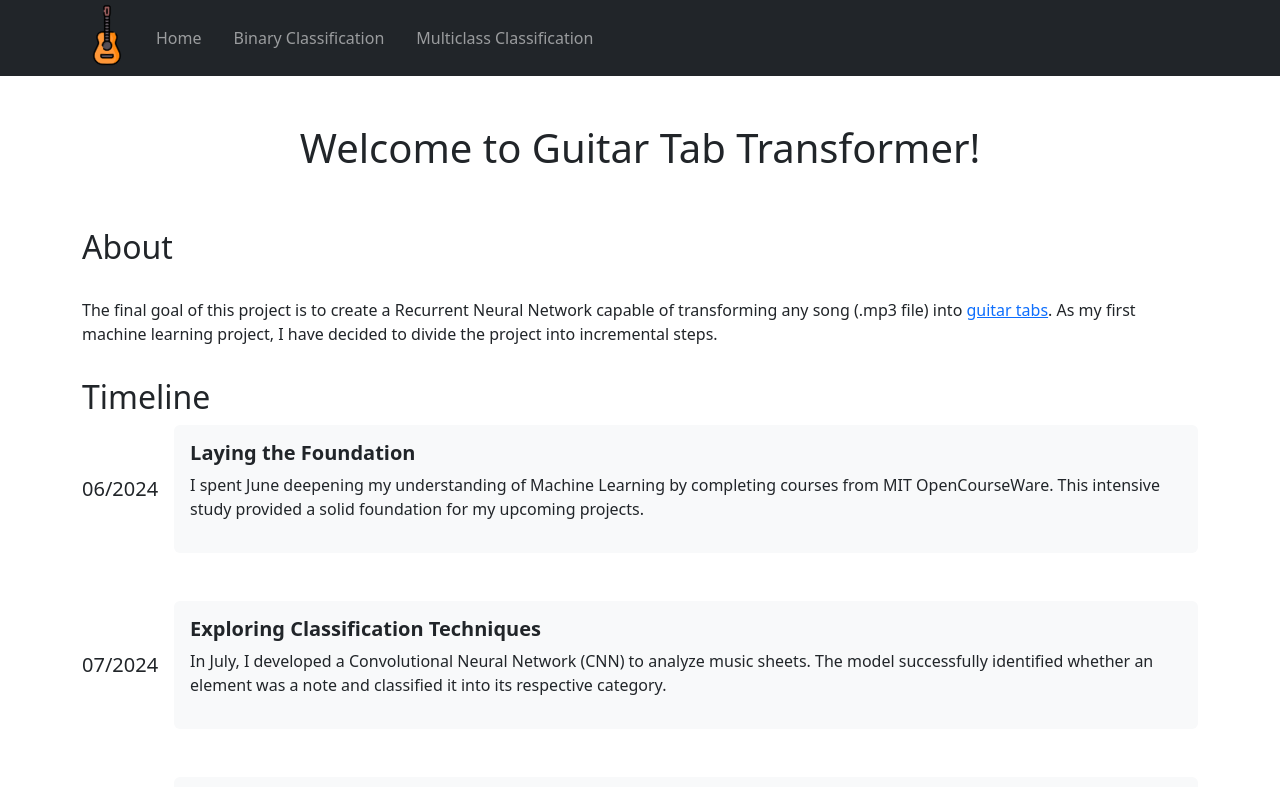
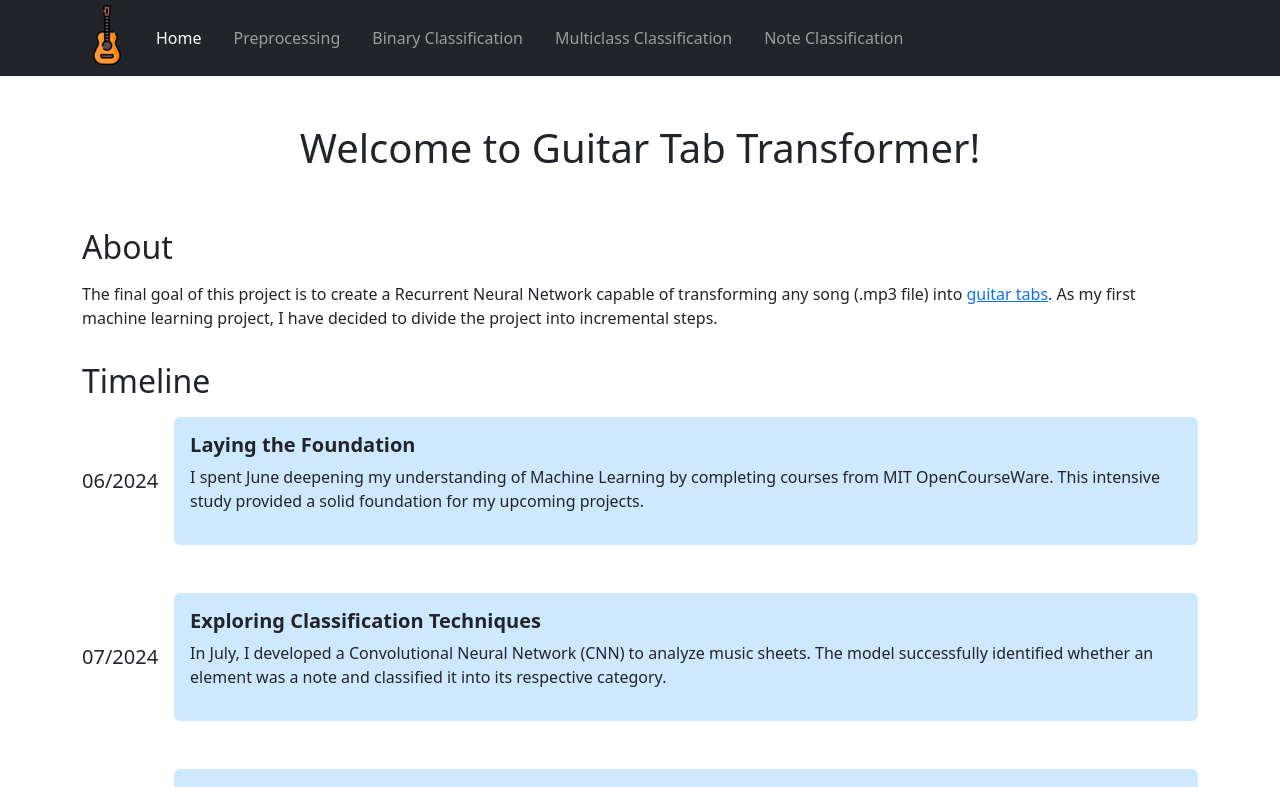
Before and after one commit to austinliu05/guitar-tab-transformer, a React (Create React App) app in the folder frontend/: page /home in a window 1280 px wide. Shown: the top 787 px of the page. Built offline with nearby package versions, Linux system fonts and the light colour scheme.

Commit message:
Updated links to notebooks

```diff
--- a/frontend/public/index.html
+++ b/frontend/public/index.html
@@ -3,7 +3,7 @@
 
 <head>
   <meta charset="utf-8" />
-  <link rel="icon" href="%PUBLIC_URL%/favicon.ico" />
+  <link rel="icon" href="logo.png" type="image/png"/>
   <meta name="viewport" content="width=device-width, initial-scale=1" />
   <meta name="theme-color" content="#000000" />
   <meta name="description" content="Web site created using create-react-app" />
@@ -22,7 +22,7 @@
       work correctly both with client-side routing and a non-root public URL.
       Learn how to configure a non-root public URL by running `npm run build`.
     -->
-  <title>React App</title>
+  <title>GTT</title>
 </head>
 
 <body>
--- a/frontend/src/components/Timeline.tsx
+++ b/frontend/src/components/Timeline.tsx
@@ -1,4 +1,5 @@
 import React from 'react'
+import '../styles/Timeline.scss'
 
 interface TimelineItemProps {
     date: string;
@@ -22,7 +23,7 @@ const timelineData = [
     {
         date: "08/2024",
         title: "Advancing to Multiclass Classification",
-        description: "By August, I made significant progress towards the final product. I enhanced the CNN to not only identify notes but also determine their durations based on the notehead and stem. The model further classified notes based on their position within the staff and generalized its recognition to new music sheets found online.",
+        description: "By August, I made significant progress towards the final product. I enhanced the CNN to not only identify notes but also determine their durations based on the notehead and stem. The plan is to develop a model to classify notes based on their position within the staff and generalized its recognition to new unseen music sheets.",
         image: ""
     },
 ];
@@ -34,7 +35,7 @@ const TimelineItem: React.FC<TimelineItemProps> = ({date, title, description}) =
                 <div className = 'timeline-date me-3'>
                     <h5 className='mb-0'>{date}</h5>
                 </div>
-                <div className='timeline-content bg-light p-3 rounded'>
+                <div className='timeline-content p-3 rounded'>
                     <h5 className='fw-bold'>{title}</h5>
                     <p>{description}</p>
                 </div>
--- a/frontend/src/pages/Home.tsx
+++ b/frontend/src/pages/Home.tsx
@@ -9,16 +9,16 @@ const Home: React.FC = () => {
                 <h1>Welcome to Guitar Tab Transformer!</h1>
             </Row>
             <Row className='mt-5'>
-                <h2>About</h2>
-                <p className='mt-4'>The final goal of this project is to create a Recurrent Neural Network capable of transforming any song (.mp3 file) into <a
+                <h2 className='mb-3'>About</h2>
+                <p>The final goal of this project is to create a Recurrent Neural Network capable of transforming any song (.mp3 file) into <a
                     href='https://www.perplexity.ai/search/what-are-guitar-tabs-pJADgdOlTz6KabGjnNobOg#0'
                     target="_blank"
                     rel="noopener noreferrer">guitar tabs</a>.
                     As my first machine learning project, I have decided to divide the project into incremental steps.</p>
             </Row>
-            <Row className='mt-3'>
+            <Row className='my-3'>
                 <Col>
-                    <h2>Timeline</h2>
+                    <h2 className='mb-3'>Timeline</h2>
                     <Timeline/>
                 </Col>
             </Row>
--- a/frontend/src/pages/Navbar.tsx
+++ b/frontend/src/pages/Navbar.tsx
@@ -1,22 +1,54 @@
 import React from 'react';
-import { Link } from 'react-router-dom';
-import '../styles/CustomNavbar.scss'
+import { Link, useLocation } from 'react-router-dom';
+import '../styles/CustomNavbar.scss';
 import logo from '../assets/images/logo.png';
 
 import { Navbar, Nav, Container } from 'react-bootstrap';
 
 const CustomNavbar: React.FC = () => {
+    const location = useLocation();
+
     return (
         <Navbar bg="dark" variant='dark' expand="lg">
             <Container>
-                <Navbar.Brand href="home"><img src={logo} width='50' height='50' className="d-inline-block align-top rotated-logo"
-                    alt="Guitar Tab Transformer logo" /></Navbar.Brand>
+                <Navbar.Brand href="home">
+                    <img src={logo} width='50' height='50' className="d-inline-block align-top rotated-logo"
+                        alt="Guitar Tab Transformer logo" />
+                </Navbar.Brand>
                 <Navbar.Toggle aria-controls="basic-navbar-nav" />
                 <Navbar.Collapse id="basic-navbar-nav">
                     <Nav className="me-auto">
-                    <Nav.Link as={Link} to="/home">Home</Nav.Link>
-                    <Nav.Link as={Link} to="/binary-classification">Binary Classification</Nav.Link>
-                    <Nav.Link as={Link} to="/multiclass-classification">Multiclass Classification</Nav.Link>
+                        <Nav.Link
+                            as={Link}
+                            to="/home"
+                            className={location.pathname === '/home' ? "active-link" : ""}
+                        >
+                            Home
+                        </Nav.Link>
+                        <Nav.Link
+                            target="_blank"
+                            href='https://www.kaggle.com/code/apoxieforest/gtt-intro-preprocessing'
+                        >
+                            Preprocessing
+                        </Nav.Link>
+                        <Nav.Link
+                            target="_blank"
+                            href='https://www.kaggle.com/code/apoxieforest/gtt-binary-classification'
+                        >
+                            Binary Classification
+                        </Nav.Link>
+                        <Nav.Link
+                            target="_blank"
+                            href='https://www.kaggle.com/code/apoxieforest/gtt-multiclass-classification'
+                        >
+                            Multiclass Classification
+                        </Nav.Link>
+                        <Nav.Link
+                            target="_blank"
+                            href='https://www.kaggle.com/code/apoxieforest/gtt-note-identification'
+                        >
+                            Note Classification
+                        </Nav.Link>
                     </Nav>
                 </Navbar.Collapse>
             </Container>
--- a/frontend/src/styles/CustomNavbar.scss
+++ b/frontend/src/styles/CustomNavbar.scss
@@ -10,6 +10,9 @@
         &:hover {
             color: #607dc6;
         }
+        &.active-link {
+            color: #fff
+        }
     }
 }
 
--- /dev/null
+++ b/frontend/src/styles/Timeline.scss
@@ -0,0 +1,3 @@
+.timeline-content{
+    background-color: rgb(205, 232, 255);
+}
```
Also changed, not shown: frontend/public/logo.png (added), 10 other files (tests, documents, lock files or other folders).
